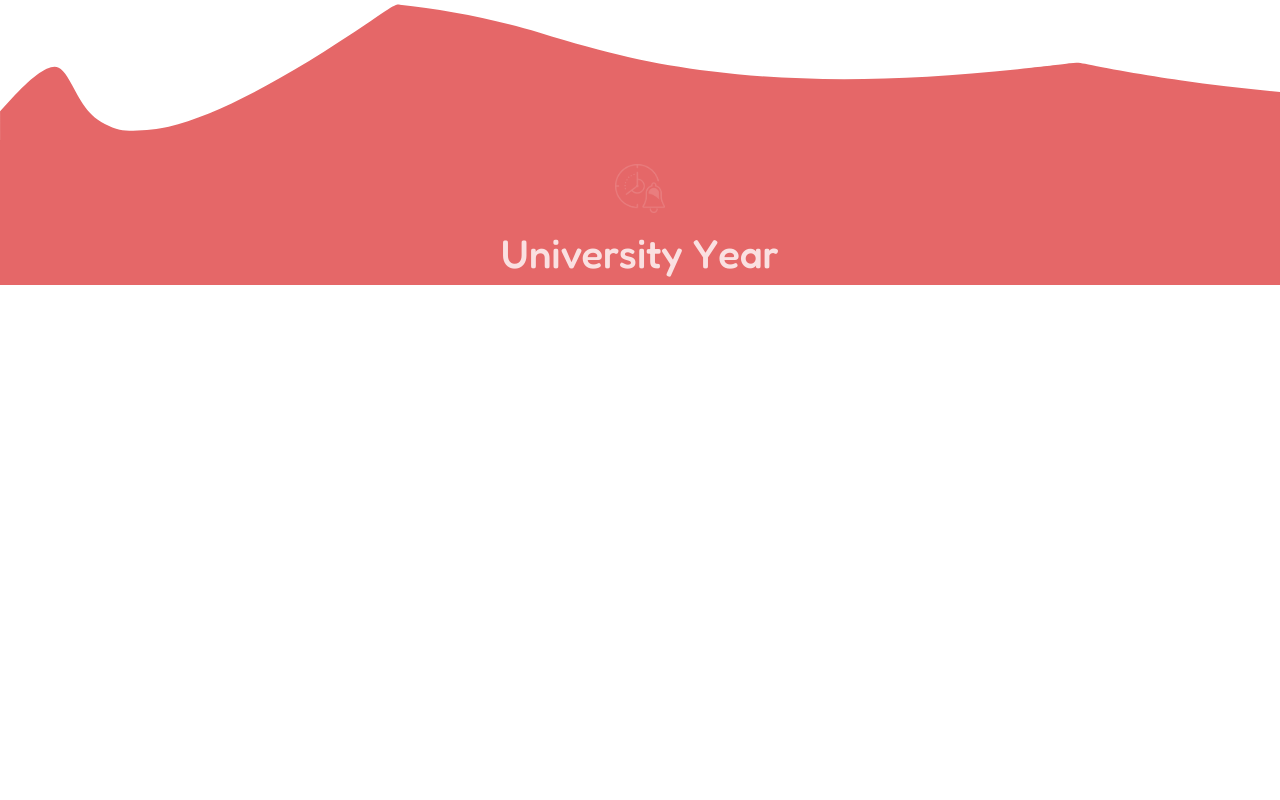
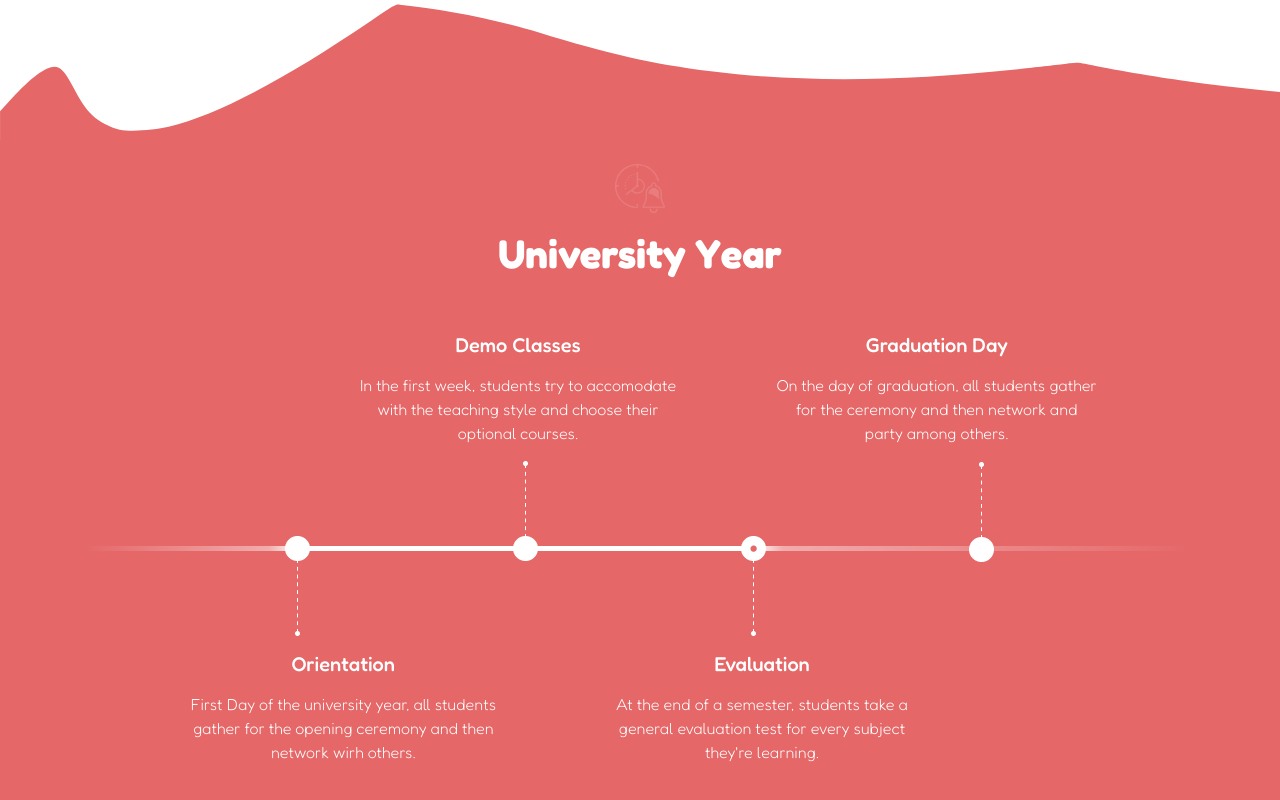
Before and after one commit to DarioGiusino/proj-html-vuejs, a Vue app: page / in a window 1280 px wide. Shown: the part 1854-2654 px from the top of the page. Before the commit the page ends 2139 px from the top, so only its background shows below. Built offline with nearby package versions, Linux system fonts and the light colour scheme.

Commit message:
styled and completed university year comp

```diff
--- a/src/components/main/UniversityYear.vue
+++ b/src/components/main/UniversityYear.vue
@@ -5,12 +5,53 @@ export default {
 </script>
 
 <template>
+    <!-- # title and grey icon -->
     <header class="text-center pt-4 d-flex flex-column align-items-center">
         <figure class="section-icon">
             <img src="../../assets/img/Clock-and-Bell.png" alt="clock">
         </figure>
-        <h1>University Year</h1>
+        <h1 class="fw-bold">University Year</h1>
     </header>
+
+    <!-- # year timeline -->
+    <main>
+        <div class="container">
+            <!-- top timeline -->
+            <div class="top-timeline row justify-content-end">
+                <div class="col-4 text-center me-4">
+                    <h5 class="mb-3">Demo Classes</h5>
+                    <p class="fw-light">In the first week, students try to accomodate with the teaching style and choose
+                        their optional
+                        courses.</p>
+                </div>
+                <div class="col-4 text-center ms-5">
+                    <h5 class="mb-3">Graduation Day</h5>
+                    <p class="fw-light">On the day of graduation, all students gather for the ceremony and then network
+                        and party among
+                        others.</p>
+                </div>
+            </div>
+
+            <!-- image timeline -->
+            <figure>
+                <img src="../../assets/img/Timeline-Item.png" alt="timeline">
+            </figure>
+
+            <!-- bottom timeline -->
+            <div class="bottom-timeline row">
+                <div class="col-4 text-center me-4">
+                    <h5 class="mb-3">Orientation</h5>
+                    <p class="fw-light">First Day of the university year, all students gather for the opening ceremony
+                        and then network wirh others.</p>
+                </div>
+                <div class="col-4 text-center ms-5">
+                    <h5 class="mb-3">Evaluation</h5>
+                    <p class="fw-light">At the end of a semester, students take a general evaluation test for every
+                        subject they're learning.</p>
+                </div>
+            </div>
+        </div>
+    </main>
 
 </template>
 
@@ -19,6 +60,22 @@ export default {
 
 * {
     background-color: $bg-red-1;
-    color: $text-white-2;
+    color: $text-white-1;
+}
+
+main {
+    padding: 3rem 0;
+
+    .top-timeline {
+        margin-right: 5.5rem;
+    }
+
+    .bottom-timeline {
+        margin-left: 5.5rem;
+    }
+
+    figure img {
+        margin: 0 auto;
+    }
 }
 </style>
```
